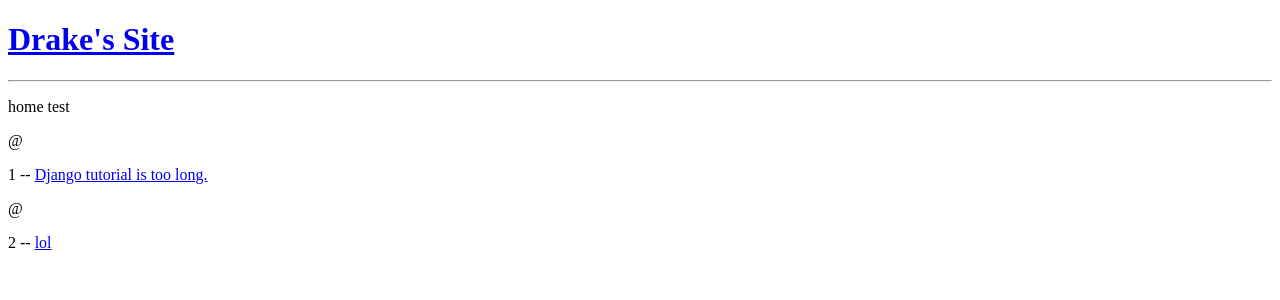
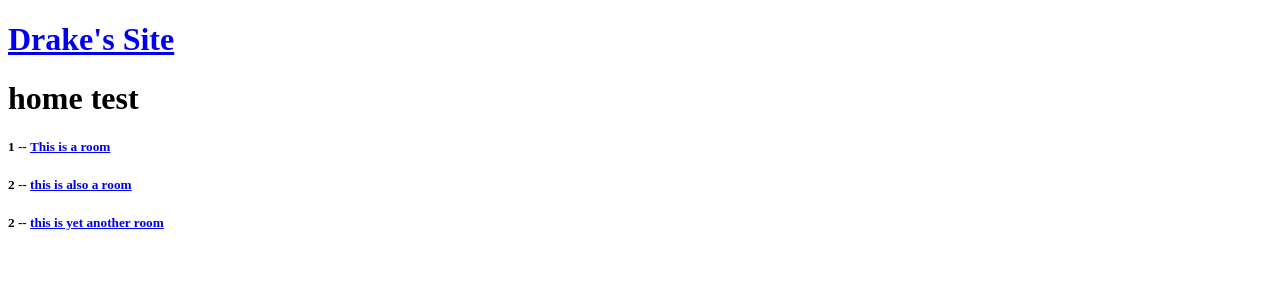
Before and after one commit to LichDovah2033/Django-tutorial, a Django app: page / in a window 1280 px wide. Shown: the top 300 px of the page. Run offline with Django 5.2, Linux system fonts and the light colour scheme; data comes from the database, SQL or seed files in the repository.

Commit message:
catch up stuff, again

```diff
--- a/djangoturtorial1/base/templates/base/home.html
+++ b/djangoturtorial1/base/templates/base/home.html
@@ -1,16 +1,15 @@
 {% extends 'main.html' %}
 
 {% block content %}
-<p>home test</p>
+<h1>home test</h1>
 
 <div>
     {% for room in rooms %}
-        <div>
-            <span>@{{room.host.username}}</span>
-            <p>{{room.id}} -- <a href="{% url 'room' room.id %}">{{room.name}}</a></p>
-            <small>{{room.topic.name}}</small>
-        </div>
+    <div>
+        <h5>{{room.id}} -- <a href="{% url 'room' room.id %}">{{room.name}}</a></h5>
+    </div>
+
     {% endfor %}
+</div>
 
-</div>
 {% endblock %}
--- a/djangoturtorial1/base/templates/base/room.html
+++ b/djangoturtorial1/base/templates/base/room.html
@@ -1,5 +1,6 @@
 {% extends 'main.html' %}
 
 {% block content %}
-<p>Drake's room</p>
+
+<h1>{{room.name}}</h1>
 {% endblock %}
--- a/djangoturtorial1/base/urls.py
+++ b/djangoturtorial1/base/urls.py
@@ -3,5 +3,5 @@ from . import views
 
 urlpatterns = [
     path('', views.home, name="home"),
-    path('room/<str:pk>/', views.room, name="Drake's Room"),
+    path('room/<str:pk>/', views.room, name="room"),
 ]
--- a/djangoturtorial1/base/views.py
+++ b/djangoturtorial1/base/views.py
@@ -3,21 +3,22 @@ from django.http import HttpResponse
 from .models import Room
 
 rooms = [
-    {'id': 1, 'name':'This is a message from the student'},
-    {'id': 2, 'name':'7 hour videos suck'},
-    {'id': 2, 'name':'Please split it up in under 10 minute vidoes let me just read up on it'},
+    {'id': 1, 'name':'This is a room'},
+    {'id': 2, 'name':'this is also a room'},
+    {'id': 2, 'name':'this is yet another room'},
 ]
 
 
 # Create your views here.
 def home(request):
-    rooms = Room.objects.all()
     context = {'rooms': rooms}
     return render(request, 'base/home.html', context)
 
 
 def room(request, pk):
     room = None,
-    room = Room.objects.get(id=pk)
+    for i in rooms:
+        if i['id'] == int(pk):
+            room = i
     context = {'room': room}
     return render(request, 'base/room.html', context)
--- a/djangoturtorial1/templates/navbar.html
+++ b/djangoturtorial1/templates/navbar.html
@@ -1,5 +1,3 @@
 <a href="/">
     <h1>Drake's Site</h1>
 </a>
-
-<hr>
```
